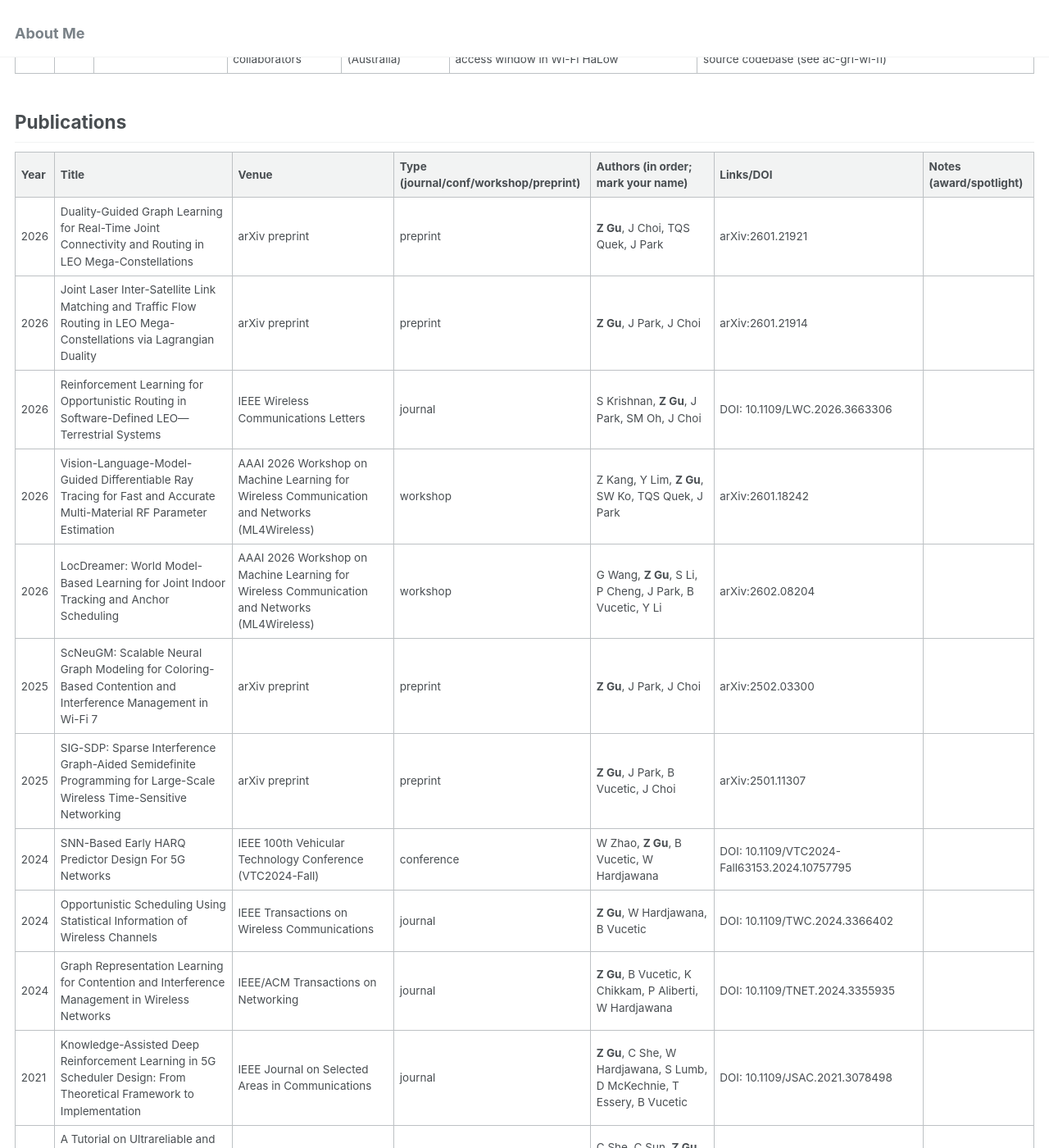
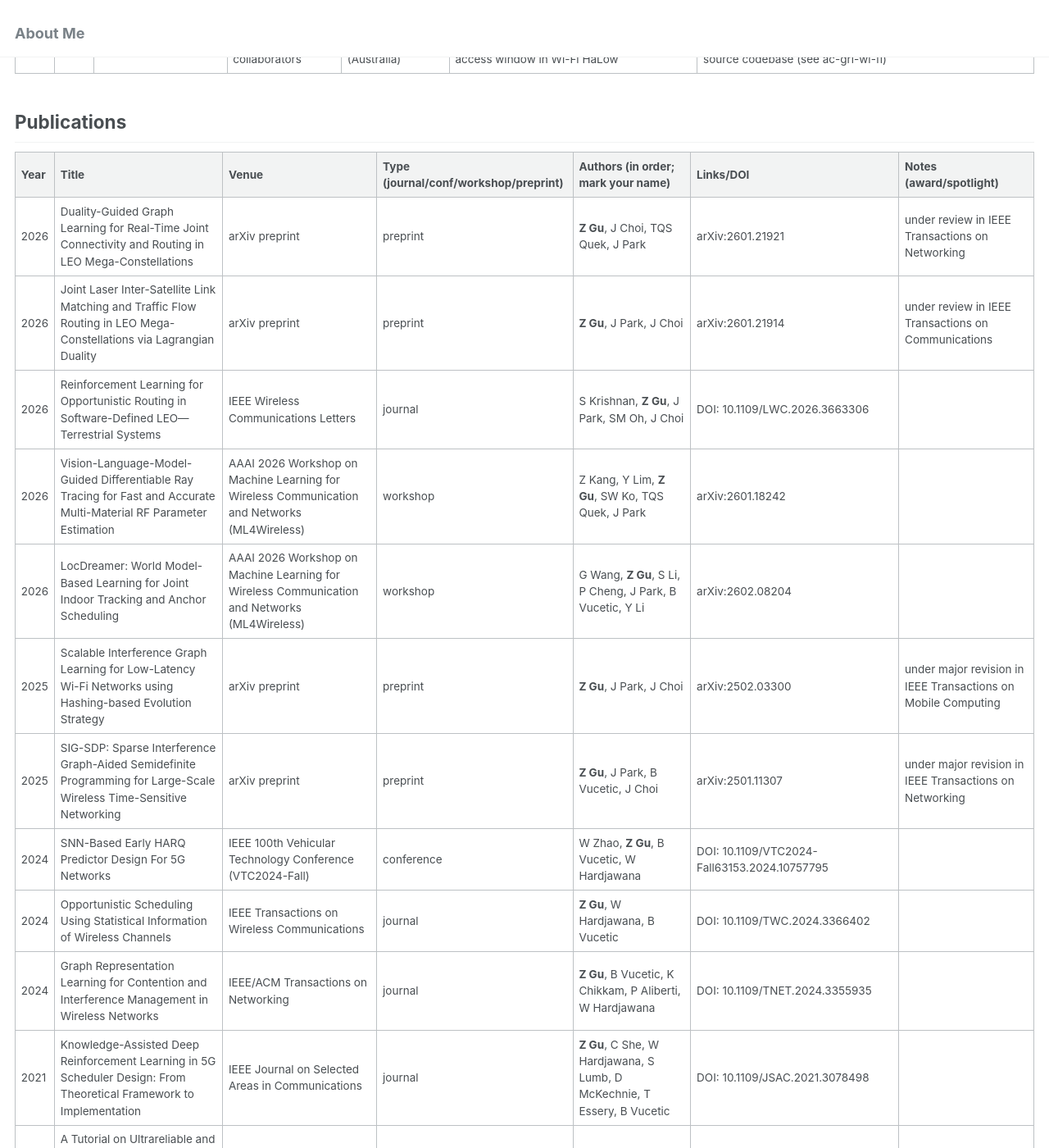
Before and after one commit to zhouyou-gu/zhouyou-gu.github.io, a Jekyll site: the page built from _pages/internal_intake_table.md, in a window 1280 px wide and 1400 px high, scrolled down 1710 px. Shown: the whole window at 82% size. Built offline with Jekyll 4.4.1, drawn with Linux system fonts in a browser that asks for light colours.

Commit message:
update internal intake table

```diff
--- a/_pages/internal_intake_table.md
+++ b/_pages/internal_intake_table.md
@@ -61,13 +61,13 @@ This document contains structured tables with factual information for the CV. Th
 
 | Year | Title | Venue | Type (journal/conf/workshop/preprint) | Authors (in order; mark your name) | Links/DOI | Notes (award/spotlight) |
 |---|---|---|---|---|---|---|
-| 2026 | Duality-Guided Graph Learning for Real-Time Joint Connectivity and Routing in LEO Mega-Constellations | arXiv preprint | preprint | **Z Gu**, J Choi, TQS Quek, J Park | arXiv:2601.21921 |  |
-| 2026 | Joint Laser Inter-Satellite Link Matching and Traffic Flow Routing in LEO Mega-Constellations via Lagrangian Duality | arXiv preprint | preprint | **Z Gu**, J Park, J Choi | arXiv:2601.21914 |  |
+| 2026 | Duality-Guided Graph Learning for Real-Time Joint Connectivity and Routing in LEO Mega-Constellations | arXiv preprint | preprint | **Z Gu**, J Choi, TQS Quek, J Park | arXiv:2601.21921 | under review in IEEE Transactions on Networking |
+| 2026 | Joint Laser Inter-Satellite Link Matching and Traffic Flow Routing in LEO Mega-Constellations via Lagrangian Duality | arXiv preprint | preprint | **Z Gu**, J Park, J Choi | arXiv:2601.21914 |  under review in IEEE Transactions on Communications |
 | 2026 | Reinforcement Learning for Opportunistic Routing in Software-Defined LEO—Terrestrial Systems | IEEE Wireless Communications Letters | journal | S Krishnan, **Z Gu**, J Park, SM Oh, J Choi | DOI: 10.1109/LWC.2026.3663306 |  |
 | 2026 | Vision-Language-Model-Guided Differentiable Ray Tracing for Fast and Accurate Multi-Material RF Parameter Estimation | AAAI 2026 Workshop on Machine Learning for Wireless Communication and Networks (ML4Wireless)  | workshop | Z Kang, Y Lim, **Z Gu**, SW Ko, TQS Quek, J Park | arXiv:2601.18242 |  |
 | 2026 | LocDreamer: World Model-Based Learning for Joint Indoor Tracking and Anchor Scheduling | AAAI 2026 Workshop on Machine Learning for Wireless Communication and Networks (ML4Wireless) | workshop | G Wang, **Z Gu**, S Li, P Cheng, J Park, B Vucetic, Y Li | 	arXiv:2602.08204 |  |
-| 2025 | ScNeuGM: Scalable Neural Graph Modeling for Coloring-Based Contention and Interference Management in Wi-Fi 7 | arXiv preprint | preprint | **Z Gu**, J Park, J Choi | arXiv:2502.03300 |  |
-| 2025 | SIG-SDP: Sparse Interference Graph-Aided Semidefinite Programming for Large-Scale Wireless Time-Sensitive Networking | arXiv preprint | preprint | **Z Gu**, J Park, B Vucetic, J Choi | arXiv:2501.11307 |  |
+| 2025 | Scalable Interference Graph Learning for Low-Latency Wi-Fi Networks using Hashing-based Evolution Strategy | arXiv preprint | preprint | **Z Gu**, J Park, J Choi | arXiv:2502.03300 |  under major revision in IEEE Transactions on Mobile Computing |
+| 2025 | SIG-SDP: Sparse Interference Graph-Aided Semidefinite Programming for Large-Scale Wireless Time-Sensitive Networking | arXiv preprint | preprint | **Z Gu**, J Park, B Vucetic, J Choi | arXiv:2501.11307 |  under major revision in IEEE Transactions on Networking |
 | 2024 | SNN-Based Early HARQ Predictor Design For 5G Networks | IEEE 100th Vehicular Technology Conference (VTC2024-Fall) | conference | W Zhao, **Z Gu**, B Vucetic, W Hardjawana | DOI: 10.1109/VTC2024-Fall63153.2024.10757795 |  |
 | 2024 | Opportunistic Scheduling Using Statistical Information of Wireless Channels | IEEE Transactions on Wireless Communications | journal | **Z Gu**, W Hardjawana, B Vucetic | DOI: 10.1109/TWC.2024.3366402 |  |
 | 2024 | Graph Representation Learning for Contention and Interference Management in Wireless Networks | IEEE/ACM Transactions on Networking | journal | **Z Gu**, B Vucetic, K Chikkam, P Aliberti, W Hardjawana | DOI: 10.1109/TNET.2024.3355935 |  |
```
